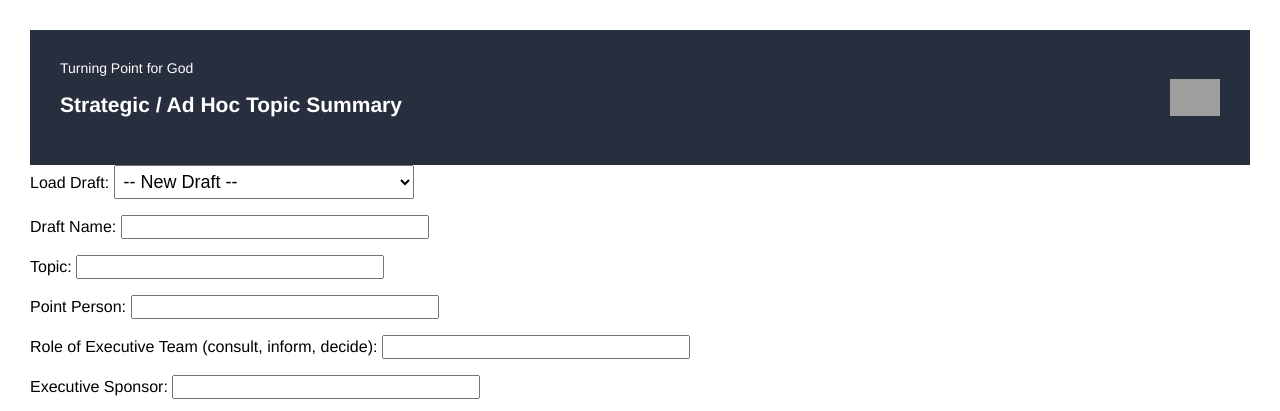
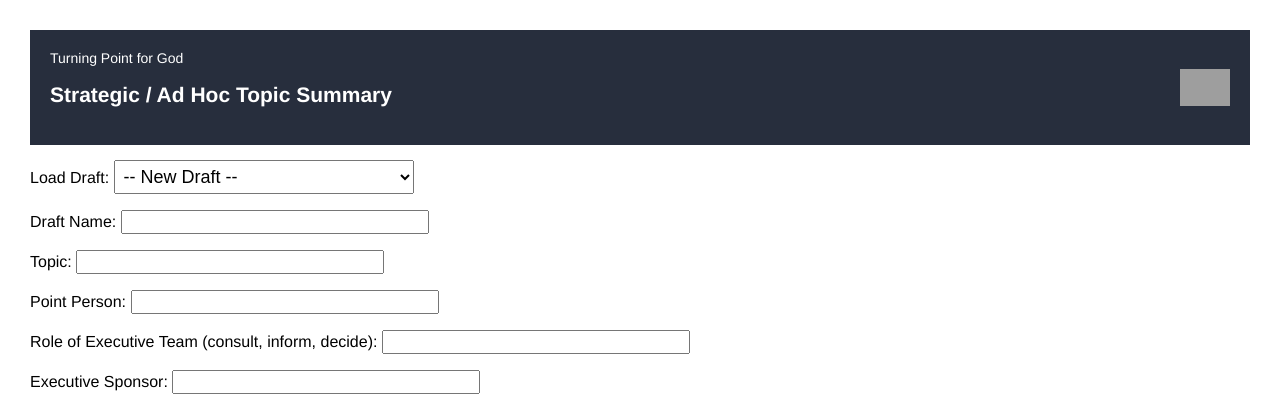
Before and after one commit to suzyatTP/fillableform, a Flask app: page / in a window 1280 px wide. Shown: the top 411 px of the page. Run offline with Flask 3, Linux system fonts and the light colour scheme; data that the repository does not hold is empty; some libraries are stand-ins or nearby versions; grey boxes are pictures that could not be loaded.

Commit message:
space before draft drop-down

```diff
--- a/templates/form.html
+++ b/templates/form.html
@@ -11,10 +11,11 @@
     .header {
       background-color: #272e3d;
       color: white;
-      padding: 30px;
+      padding: 20px;
       display: flex;
       justify-content: space-between;
       align-items: center;
+      margin-bottom: 15px;
     }
 
     .logo-container {
```
